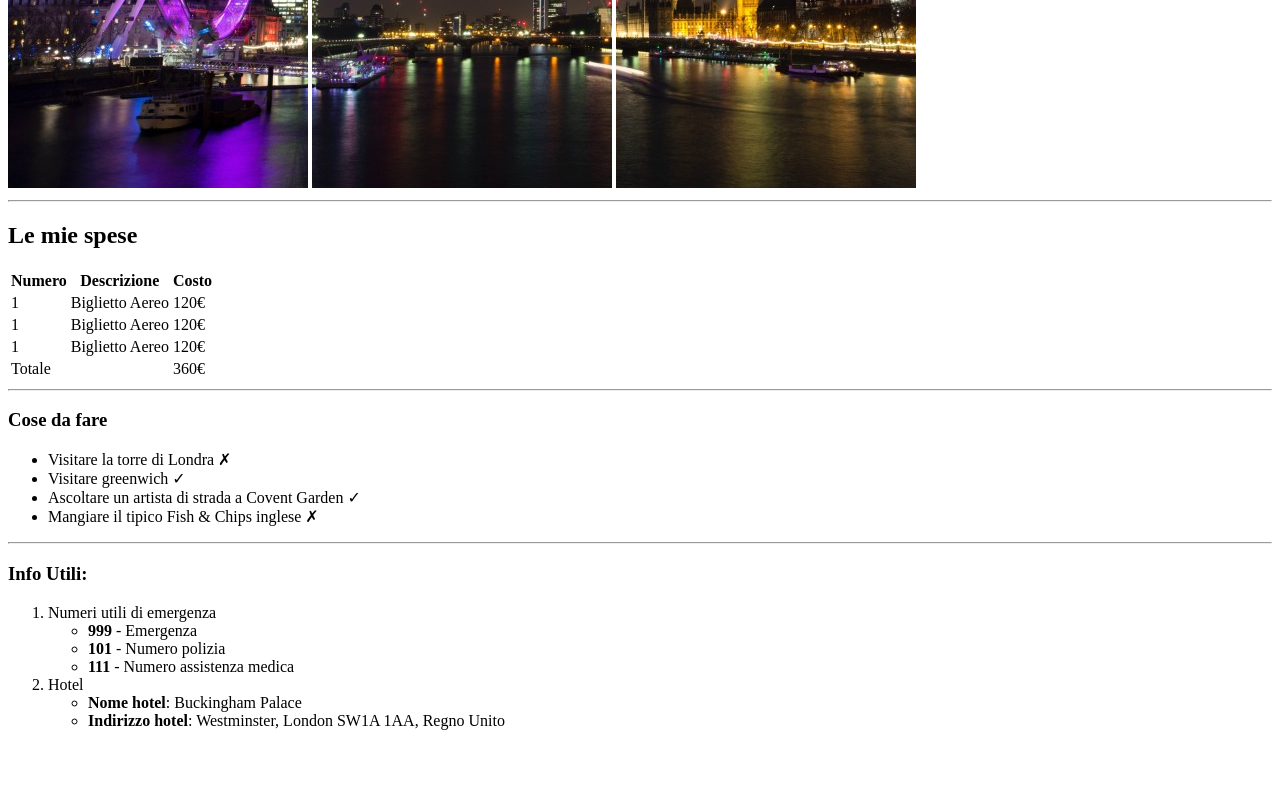
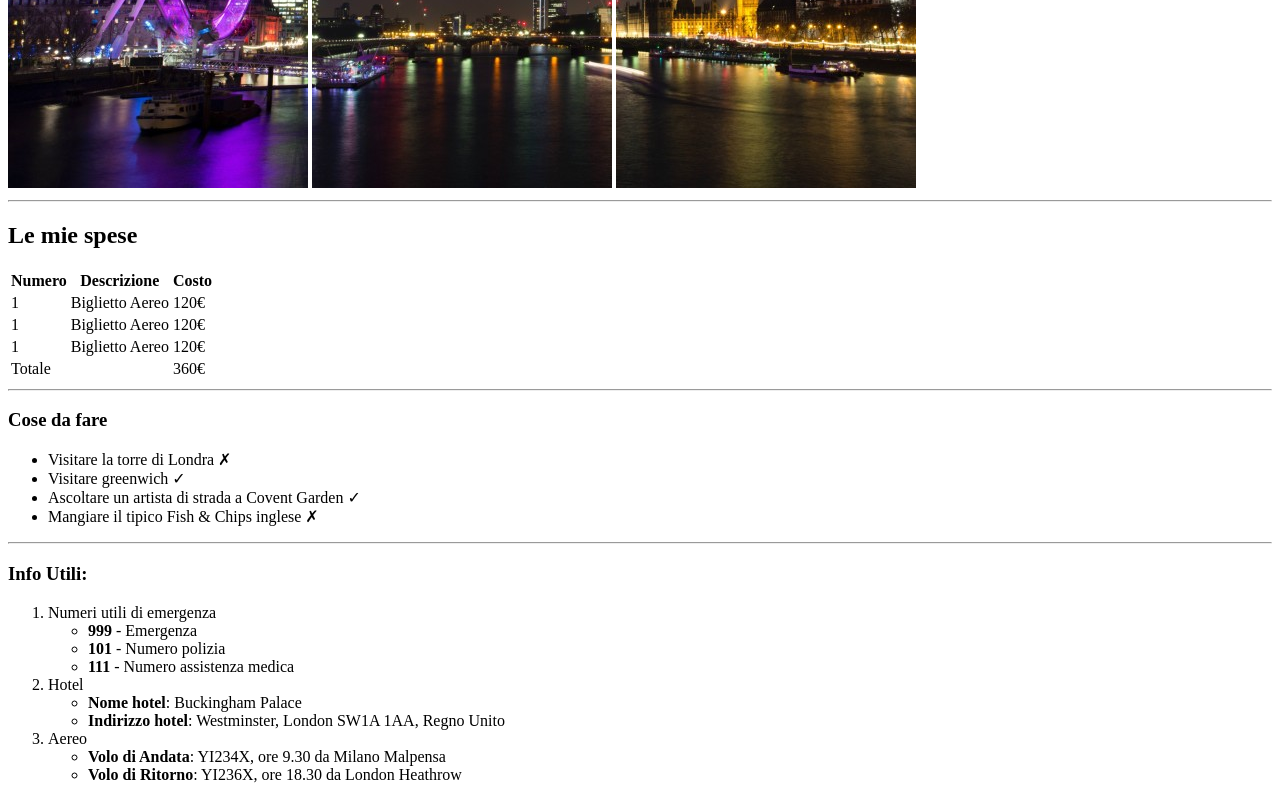
Before and after one commit to matteocenci/html-london-trip, a plain HTML site: page index.html in a window 1280 px wide. Shown: the part 492-1292 px from the top of the page. Before the commit the page ends 1238 px from the top, so only its background shows below. Drawn offline with Linux system fonts and the light colour scheme.

Commit message:
add: third section of the ordered list

```diff
--- a/index.html
+++ b/index.html
@@ -88,6 +88,11 @@
                     <li><strong>Nome hotel</strong>: Buckingham Palace</li>
                     <li><strong>Indirizzo hotel</strong>: Westminster, London SW1A 1AA, Regno Unito</li>
                 </ul>
+                <li>Aereo</li>
+                <ul>
+                    <li><strong>Volo di Andata</strong>: YI234X, ore 9.30 da Milano Malpensa</li>
+                    <li><strong>Volo di Ritorno</strong>: YI236X, ore 18.30 da London Heathrow</li>
+                </ul>
             </ol>
         </Section>
 
```
